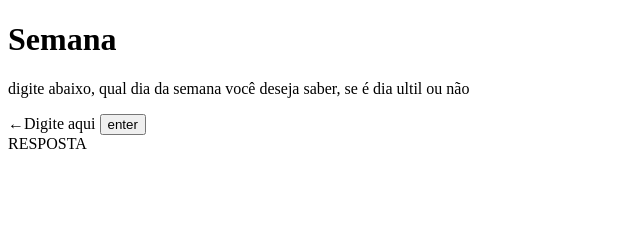
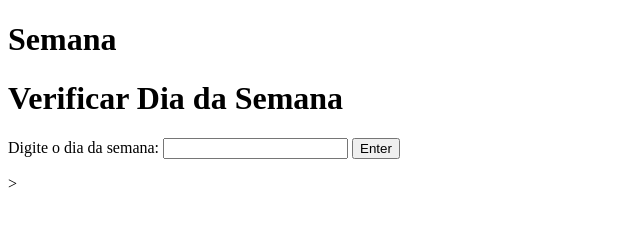
Before and after one commit to Faelzada/semana, a plain HTML site: page index.html in a window 1280 px wide. Shown: the whole page, without its empty margins (0-640 px from the left). Drawn offline with Linux system fonts and the light colour scheme.

Commit message:
Update index.html

```diff
--- a/index.html
+++ b/index.html
@@ -8,11 +8,11 @@
 </head>
 <body>
  <h1>Semana</h1>
-            <p>digite abaixo, qual dia da semana você deseja saber, se é dia ultil ou não </p
-            <input id="txt" type="text">←Digite aqui
-            <input type="button" value="enter" onclick="validar()">
-     <div id="resp">RESPOSTA</-
-     </div>
+ <h1>Verificar Dia da Semana</h1>
+    <label for="dia">Digite o dia da semana:</label>
+    <input type="text" id="dia">
+    <button onclick="verificarDia()">Enter</button>
+    <p id="Resultado"></p>>
 <script>
 function validar() {
 var tx = document.getElementById("txt")
```
